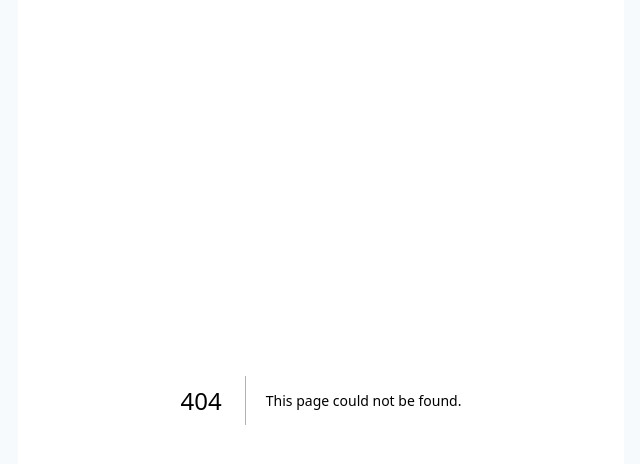
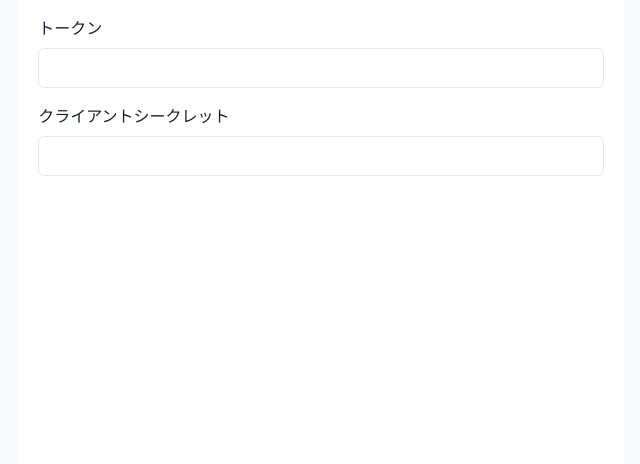
Before and after one commit to yicru/switchbot-operator, a Next.js app in the folder web/: page /token in a window 1280 px wide. Before the commit this address had no page. Shown: the top 464 px of the page, without its empty margins (319-959 px from the left). Built offline with nearby package versions, Linux system fonts and the light colour scheme.

Commit message:
add: TokenPage

```diff
--- a/web/package.json
+++ b/web/package.json
@@ -28,6 +28,7 @@
     "next": "13.1.6",
     "react": "18.2.0",
     "react-dom": "18.2.0",
+    "react-use": "^17.4.0",
     "typescript": "4.9.5"
   },
   "devDependencies": {
--- /dev/null
+++ b/web/src/pages/token/index.tsx
@@ -0,0 +1,29 @@
+import { Input } from '@chakra-ui/input'
+import { FormControl, FormLabel, Grid } from '@chakra-ui/react'
+import React from 'react'
+import { useLocalStorage } from 'react-use'
+
+const TokenPage = () => {
+  const [token, setToken] = useLocalStorage<string>('token')
+  const [clientSecret, setClientSecret] =
+    useLocalStorage<string>('client-secret')
+
+  return (
+    <Grid py={4} px={1} gap={4}>
+      <FormControl>
+        <FormLabel>トークン</FormLabel>
+        <Input value={token ?? ''} onChange={(e) => setToken(e.target.value)} />
+      </FormControl>
+
+      <FormControl>
+        <FormLabel>クライアントシークレット</FormLabel>
+        <Input
+          value={clientSecret ?? ''}
+          onChange={(e) => setClientSecret(e.target.value)}
+        />
+      </FormControl>
+    </Grid>
+  )
+}
+
+export default TokenPage
```
Also changed, not shown: 1 other file (tests, documents, lock files or other folders).
